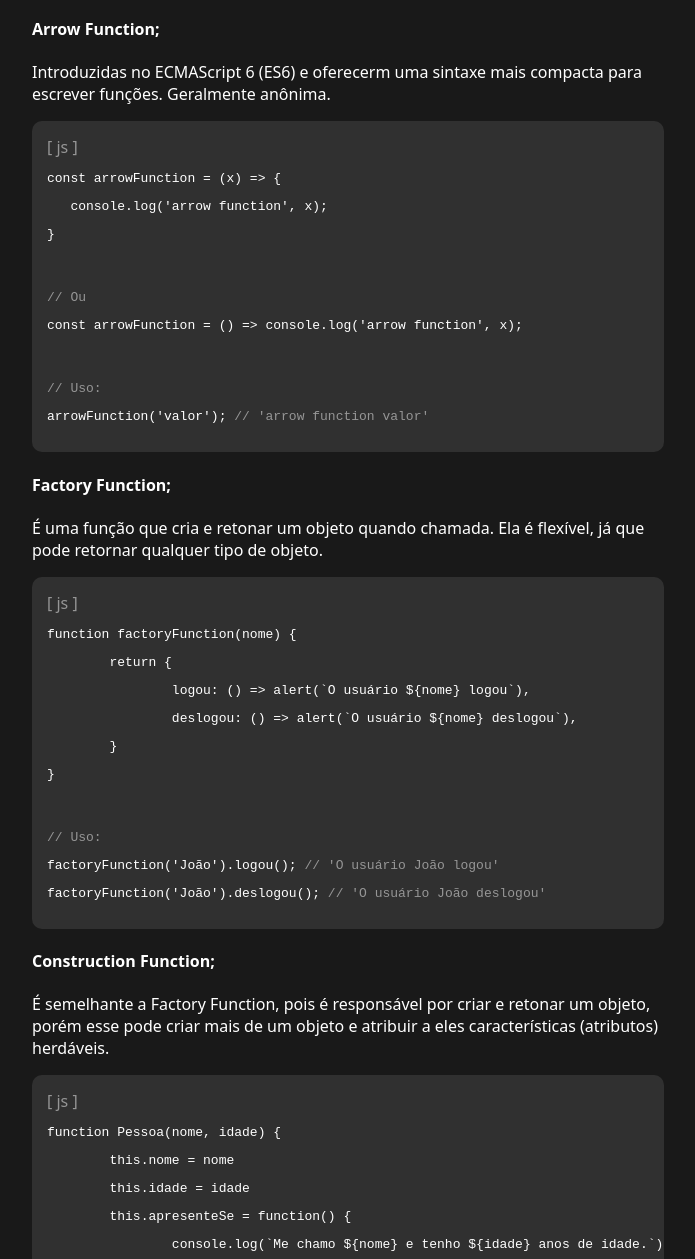
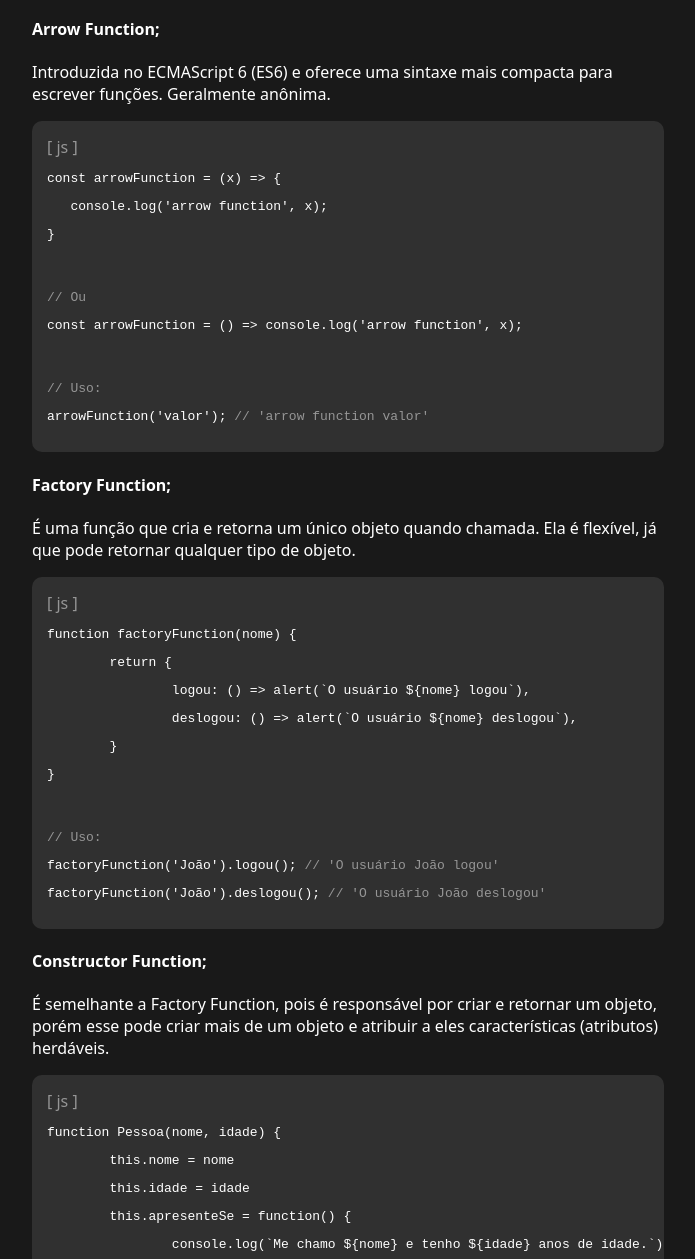
Before and after one commit to DiogoG-dev/DevAnnotation, a plain HTML site: page moduleThree/intermediateJavaScript.html in a window 1280 px wide. Shown: the part 988-2247 px from the top of the page, without its empty margins (292-987 px from the left). Drawn offline with Linux system fonts and the light colour scheme.

Commit message:
Some Corrections

```diff
--- a/moduleThree/intermediateJavaScript.html
+++ b/moduleThree/intermediateJavaScript.html
@@ -58,7 +58,7 @@
             </div>
             <h4>Arrow Function;</h4>
             <p>
-                Introduzidas no ECMAScript 6 (ES6) e oferecerm uma sintaxe mais compacta para escrever funções. Geralmente anônima.
+                Introduzida no ECMAScript 6 (ES6) e oferece uma sintaxe mais compacta para escrever funções. Geralmente anônima.
             </p>
             <div class="card">
                 <span class="comment">[ js ]</span>
@@ -74,7 +74,7 @@
             </div>
             <h4>Factory Function;</h4>
             <p>
-                É uma função que cria e retonar um objeto quando chamada. Ela é flexível, já que pode retornar qualquer tipo de objeto.
+                É uma função que cria e retorna um único objeto quando chamada. Ela é flexível, já que pode retornar qualquer tipo de objeto.
             </p>
             <div class="card">
                 <span class="comment">[ js ]</span>
@@ -90,9 +90,9 @@
                     <pre>factoryFunction('João').deslogou(); <span class="comment">// 'O usuário João deslogou'</span></pre>
                 </code>
             </div>
-            <h4>Construction Function;</h4>
+            <h4>Constructor Function;</h4>
             <p>
-                É semelhante a Factory Function, pois é responsável por criar e retonar um objeto, porém esse pode criar mais de um objeto e
+                É semelhante a Factory Function, pois é responsável por criar e retornar um objeto, porém esse pode criar mais de um objeto e
                 atribuir a eles características (atributos) herdáveis.
             </p>
             <div class="card">
```
